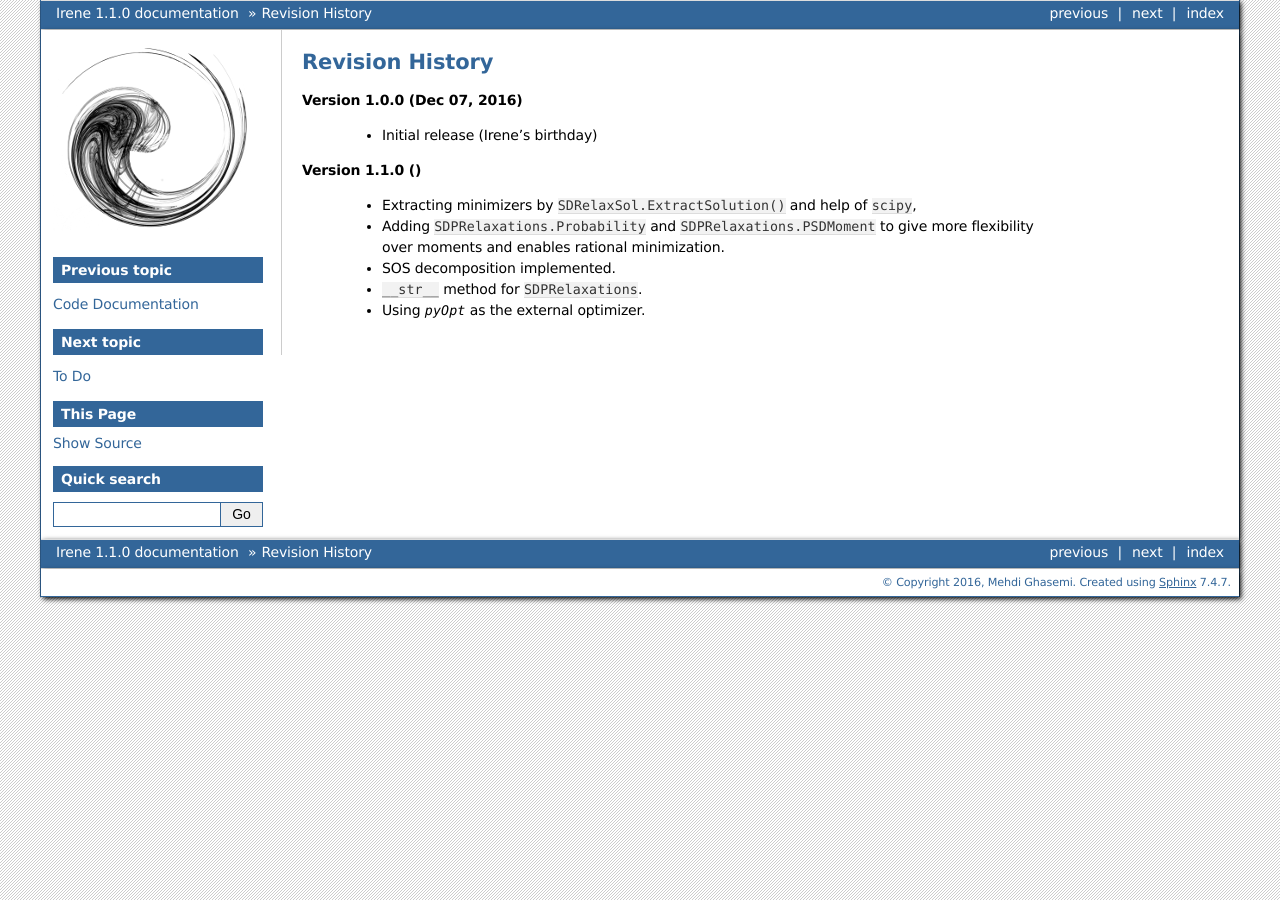
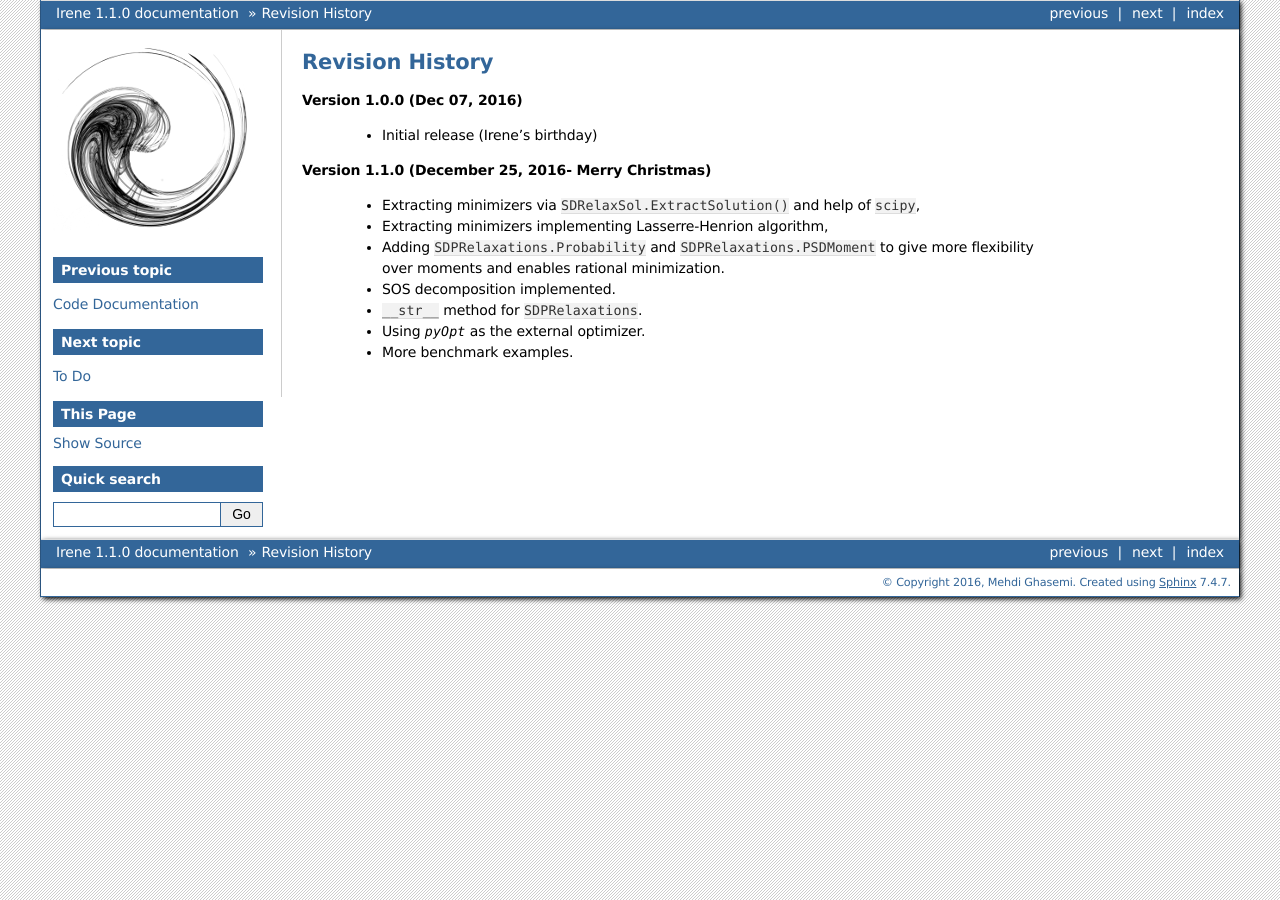
Before and after one commit to mghasemi/Irene, a Sphinx documentation site: the page built from doc/rev.rst, in a window 1280 px wide. Built offline with Sphinx 7.4.7, drawn with Linux system fonts in a browser that asks for light colours.

Commit message:
Revisions

```diff
--- a/doc/rev.rst
+++ b/doc/rev.rst
@@ -6,10 +6,12 @@ Revision History
 
 	- Initial release (Irene's birthday)
 
-**Version 1.1.0 ()**
+**Version 1.1.0 (December 25, 2016- Merry Christmas)**
 
-	- Extracting minimizers by ``SDRelaxSol.ExtractSolution()`` and help of ``scipy``,
+	- Extracting minimizers via ``SDRelaxSol.ExtractSolution()`` and help of ``scipy``,
+	- Extracting minimizers implementing Lasserre-Henrion algorithm,
 	- Adding ``SDPRelaxations.Probability`` and ``SDPRelaxations.PSDMoment`` to give more flexibility over moments and enables rational minimization.
 	- SOS decomposition implemented.
 	- ``__str__`` method for ``SDPRelaxations``.
 	- Using `pyOpt` as the external optimizer.
+	- More benchmark examples.
```
Also changed, not shown: 1 other file.
